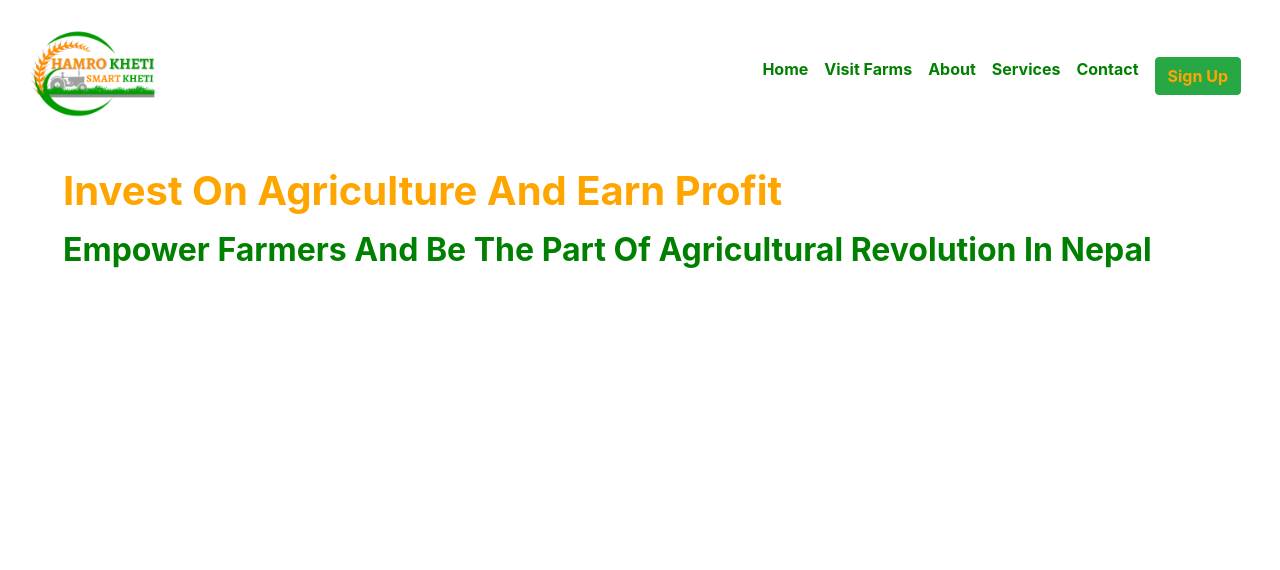
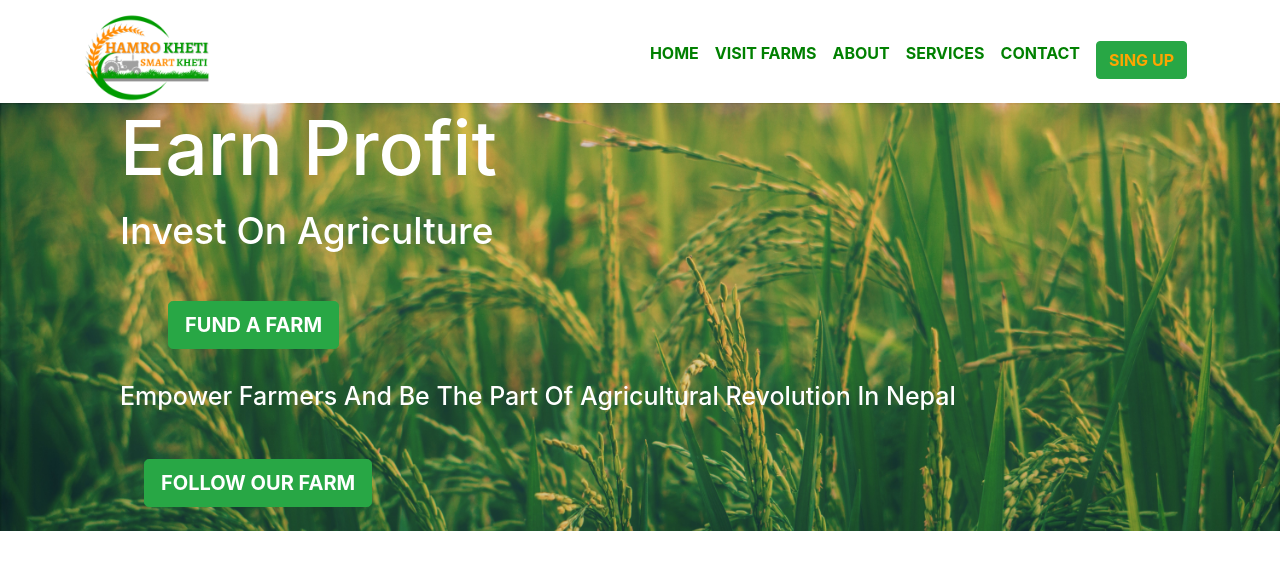
Before and after one commit to Pukar9842/HKbundles, a Django app: page /Fund_farm/ in a window 1280 px wide. Shown: the top 570 px of the page. Run offline with Django 3.2, Linux system fonts and the light colour scheme; data that the repository does not hold is empty; some libraries are stand-ins or nearby versions.

Commit message:
front page banner

```diff
--- a/Fund_farm/static/Fund_farm/css/style.css
+++ b/Fund_farm/static/Fund_farm/css/style.css
@@ -0,0 +1,4 @@
+.banner{
+background-image:url({% static 'Fund_farm/images/paddyinhand.jpg' %})
+background-size: contain, cover;
+}
--- a/Fund_farm/templates/base.html
+++ b/Fund_farm/templates/base.html
@@ -17,11 +17,18 @@
           integrity="sha384-JcKb8q3iqJ61gNV9KGb8thSsNjpSL0n8PARn9HuZOnIxN0hoP+VmmDGMN5t9UJ0Z" crossorigin="anonymous">
     <link rel="stylesheet" type="text/css" href="{% static 'Fund_farm/css/style.css' %}">
     <title>HamroKheti invest in Agriculture</title>
+    <style>
+ .banner{
+background-image:url({% static 'Fund_farm/images/Paddy.jpg' %});
+background-repeat: no-repeat;
+background-size: cover;
+}
+    </style>
 </head>
 <body>
 
-    <nav class="navbar navbar-expand-md navbar-success bg-white static-top">
-        <div class="container-fluid">
+    <nav class="navbar navbar-expand-md navbar-success bg-white static-top" >
+        <div class="container" style="margin-top:-1rem; margin-bottom :-2rem;">
             <a class="navbar-brand" href="#">
                 <img src="{% static 'Fund_farm/images/HamroKhetilogo.png'%}" alt="" width="125" height="125">
             </a>
@@ -30,26 +37,38 @@
                 <span class="navbar-toggler-icon btn btn-warning  bg-success"></span>
             </button>
             <div class="  collapse navbar-collapse" id="navbarResponsive">
-                <ul class="navbar-nav ml-auto">
+                <ul class="navbar-nav ml-auto" >
                     <li class="nav-item active">
-                        <a class="nav-link" href="#" style="color:green;"><strong>Home</strong>
+                        <a class="nav-link" href="#" style="color:green;" onMouseOver="this.style.color='orange'"
+                            onMouseOut="this.style.color='green'"><strong>HOME</strong>
                             <span class="sr-only">(current)</span>
                         </a>
                     </li>
                     <li class="nav-item">
-                        <a class="nav-link" href="#" style="color:green;"><strong>Visit Farms</strong></a>
+                        <a class="nav-link" href="#" style="color:green;"onMouseOver="this.style.color='orange'"
+                            onMouseOut="this.style.color='green'"><strong>VISIT FARMS</strong>
+                        </a>
                     </li>
                     <li class="nav-item">
-                        <a class="nav-link" href="#" style="color:green;"><strong>About</strong></a>
+                        <a class="nav-link" href="#" style="color:green;"onMouseOver="this.style.color='orange'"
+                          onMouseOut="this.style.color='green'"><strong>ABOUT</strong>
+                        </a>
                     </li>
                     <li class="nav-item">
-                        <a class="nav-link" href="#" style="color:green;"><strong>Services</strong></a>
+                        <a class="nav-link" href="#" style="color:green;"onMouseOver="this.style.color='orange'"
+                           onMouseOut="this.style.color='green'"><strong>SERVICES</strong>
+                        </a>
                     </li>
                     <li class="nav-item">
-                        <a class="nav-link" href="#" style="color:green;"><strong>Contact</strong></a>
+                        <a class="nav-link" href="#" style="color:green;"onMouseOver="this.style.color='orange'"
+                          onMouseOut="this.style.color='green'"><strong>CONTACT</strong>
+                        </a>
                     </li>
-                    <li><a class="nav-link" aria-current="false" href="#"><button class="btn-round btn-success m-0
-                    font-weight-bold btn btn-secondary btn-md" style="color:orange;">Sign Up</button></a></li>
+                    <li>
+                        <a class="nav-link" aria-current="false" href="#"><button class="btn-round btn-success m-0
+                          font-weight-bold btn btn-secondary btn-md" style="color:orange;">SING UP</button>
+                        </a>
+                    </li>
                 </ul>
             </div>
         </div>
--- a/Fund_farm/templates/index.html
+++ b/Fund_farm/templates/index.html
@@ -1,8 +1,22 @@
 {% extends 'base.html'%}
 {% block farm_content%}
-<div class="container-fluid">
-<h1 style="color:orange; margin:1rem 1rem 0rem 3rem;"><strong>Invest On Agriculture And Earn Profit</strong></h1>
-<h2 style="color:green; margin:1rem 1rem 0rem 3rem;"> <strong>Empower Farmers And Be The Part Of Agricultural Revolution In Nepal</strong> </h2>
+<div class="container-full" style="margin-top:-2rem;">
+    <div class="banner" >
+       <h1 style="color:white; margin:2rem 1rem 0rem 7.5rem;">
+           <p style="font-size: 75px;">Earn Profit </p>
+           <p style="font-size: 37px;">Invest On Agriculture</p>
+       </h1>
+         <a  href="#"><button style=" color:white; margin:2rem 1rem 0rem 10.5rem;" class="btn-round btn-success
+         font-weight-bold btn btn-secondary btn-lg">FUND A FARM</button>
+         </a>
+       <h2 style="color:white; margin:2rem 1rem 0rem 7.5rem;" > <p style="font-size: 25px;"> Empower Farmers And Be The Part
+           Of Agricultural Revolution In Nepal </p>
+       </h2>
+        <a  href="#"><button style=" color:white; margin:2rem 1rem 0rem 9rem;" class="btn-round btn-success
+         font-weight-bold btn btn-secondary btn-lg">FOLLOW OUR FARM </button>
+         </a>
+        <br> <br>
+    </div>
 </div>
 <div class="container-fluid">
  <div class="row" style="margin:2rem 2rem 0rem 2rem;">
```
Also changed, not shown: Fund_farm/static/Fund_farm/images/Bee.jpg (added), Fund_farm/static/Fund_farm/images/Paddy.jpg (added), Fund_farm/static/Fund_farm/images/farmerwithchid.jpg (added), 2 other files.
